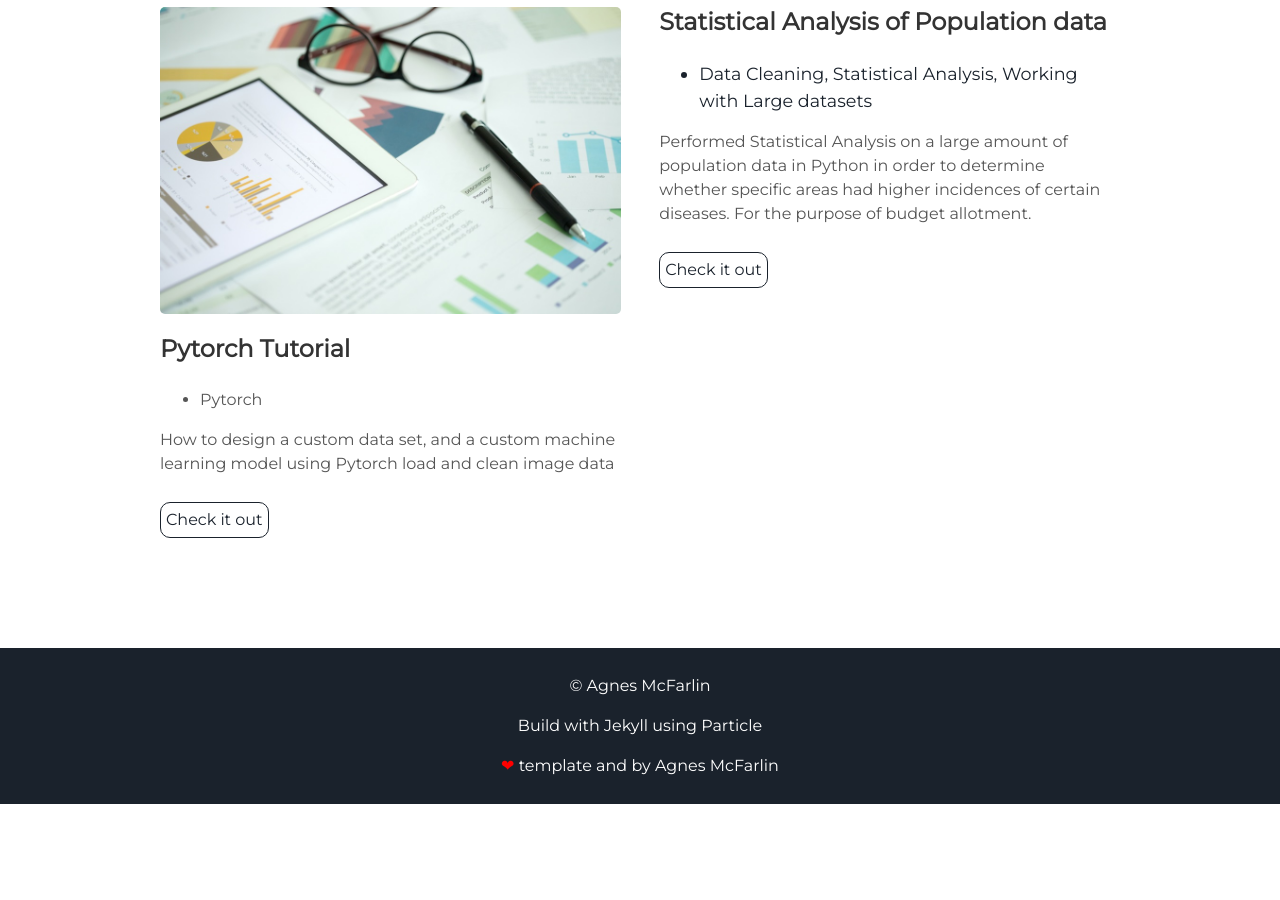
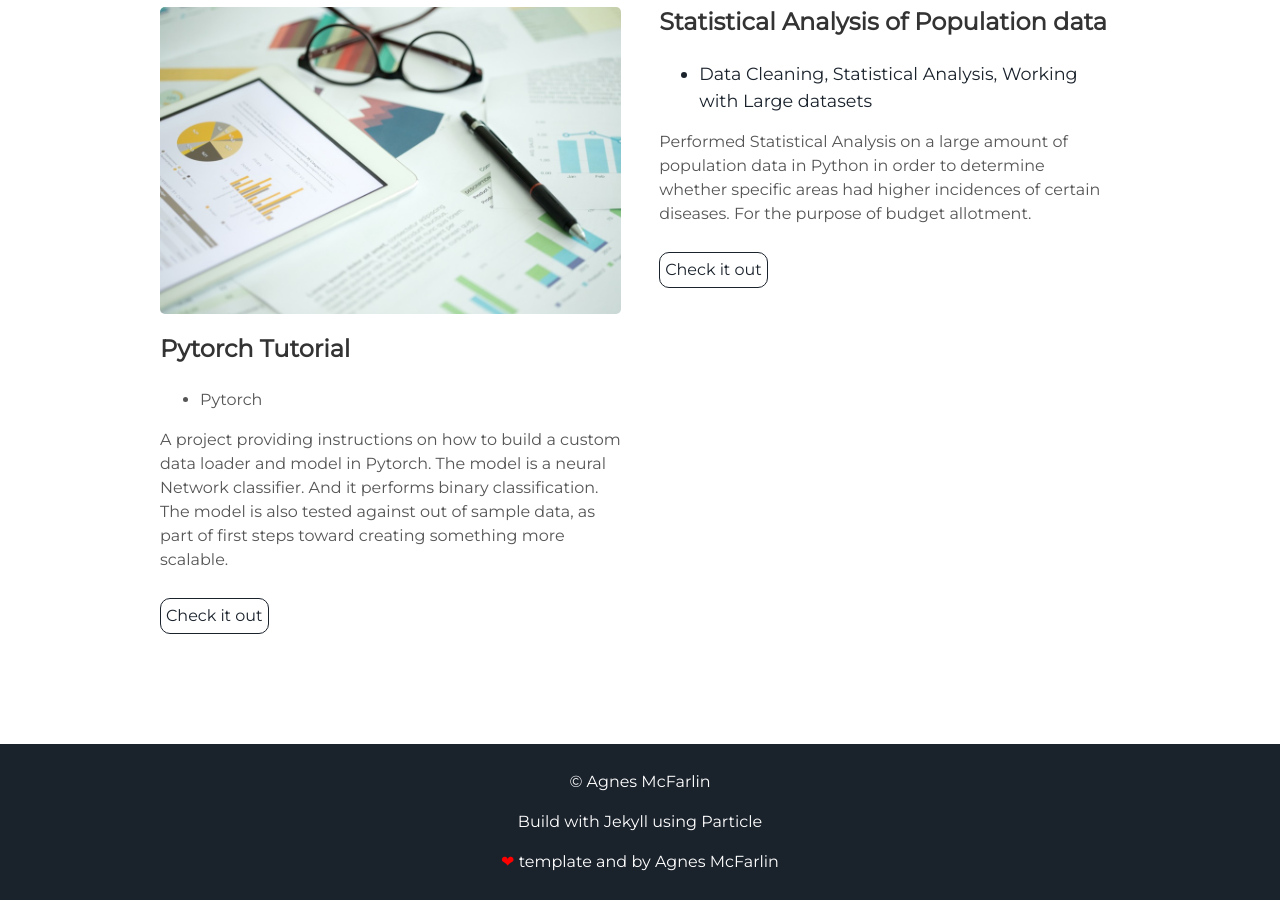
Before and after one commit to oohtmeel1/oohtmeel1.github.io, a Jekyll site: the page built from index.html, in a window 1280 px wide and 900 px high, scrolled down 2081 px. Built offline with Jekyll 4.4.1, drawn with Linux system fonts in a browser that asks for light colours; before the commit the page ends 2885 px from its top, so only the background shows below that.

Commit message:
Update projects.html

```diff
--- a/_includes/projects.html
+++ b/_includes/projects.html
@@ -40,7 +40,9 @@
     <ul>
       <li> Pytorch</li>
     </ul>
-    <p>How to design a custom data set, and a custom machine learning model using Pytorch load and clean image data</p>
+    <p>A project providing instructions on how to build a custom data loader and model in Pytorch.
+		 The model is a neural Network classifier. And it performs binary classification.
+		 The model is also tested against out of sample data, as part of first steps toward creating something more scalable.</p>
     <a class="project-link" href="#">Check it out</a>
   </div>
 </div>
```
